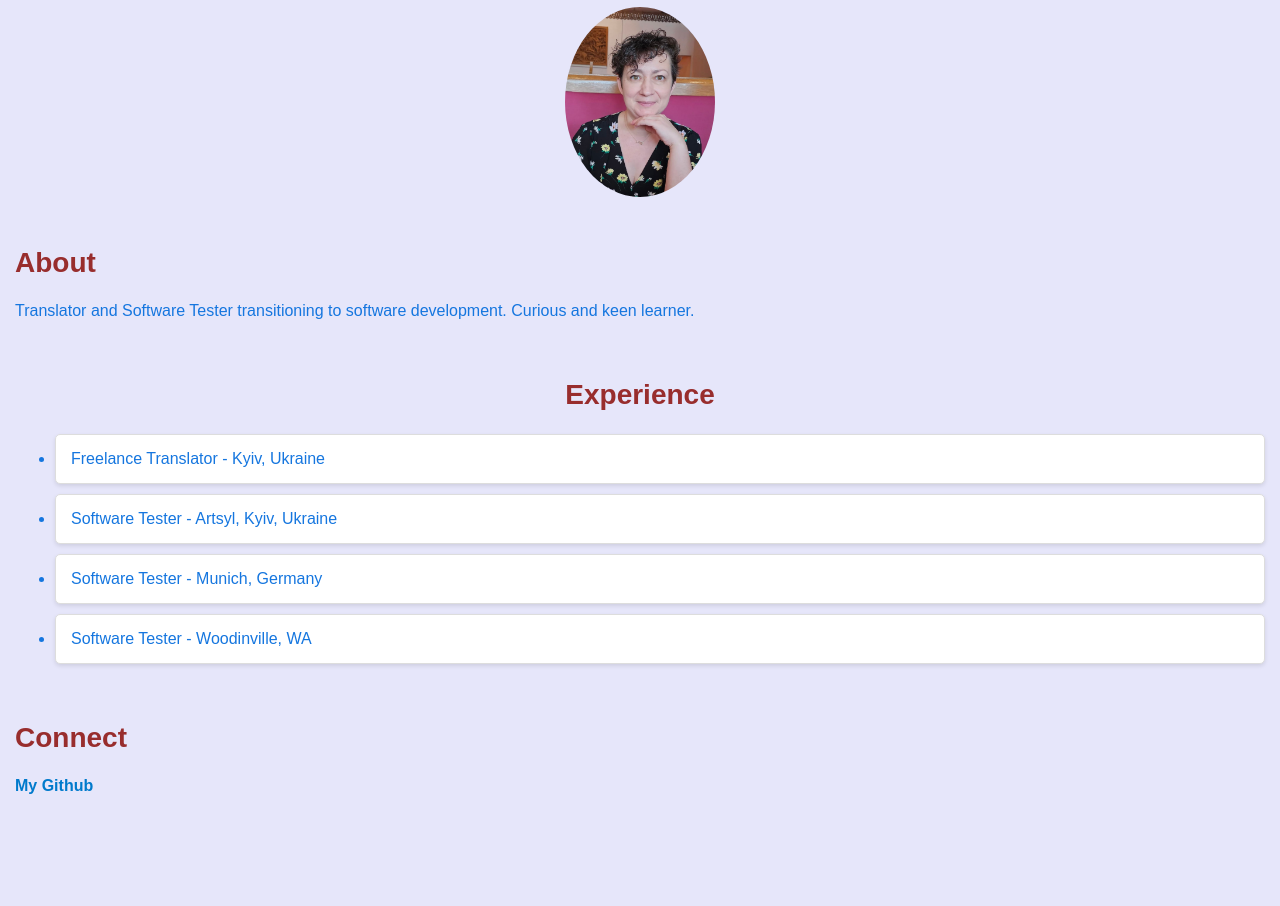
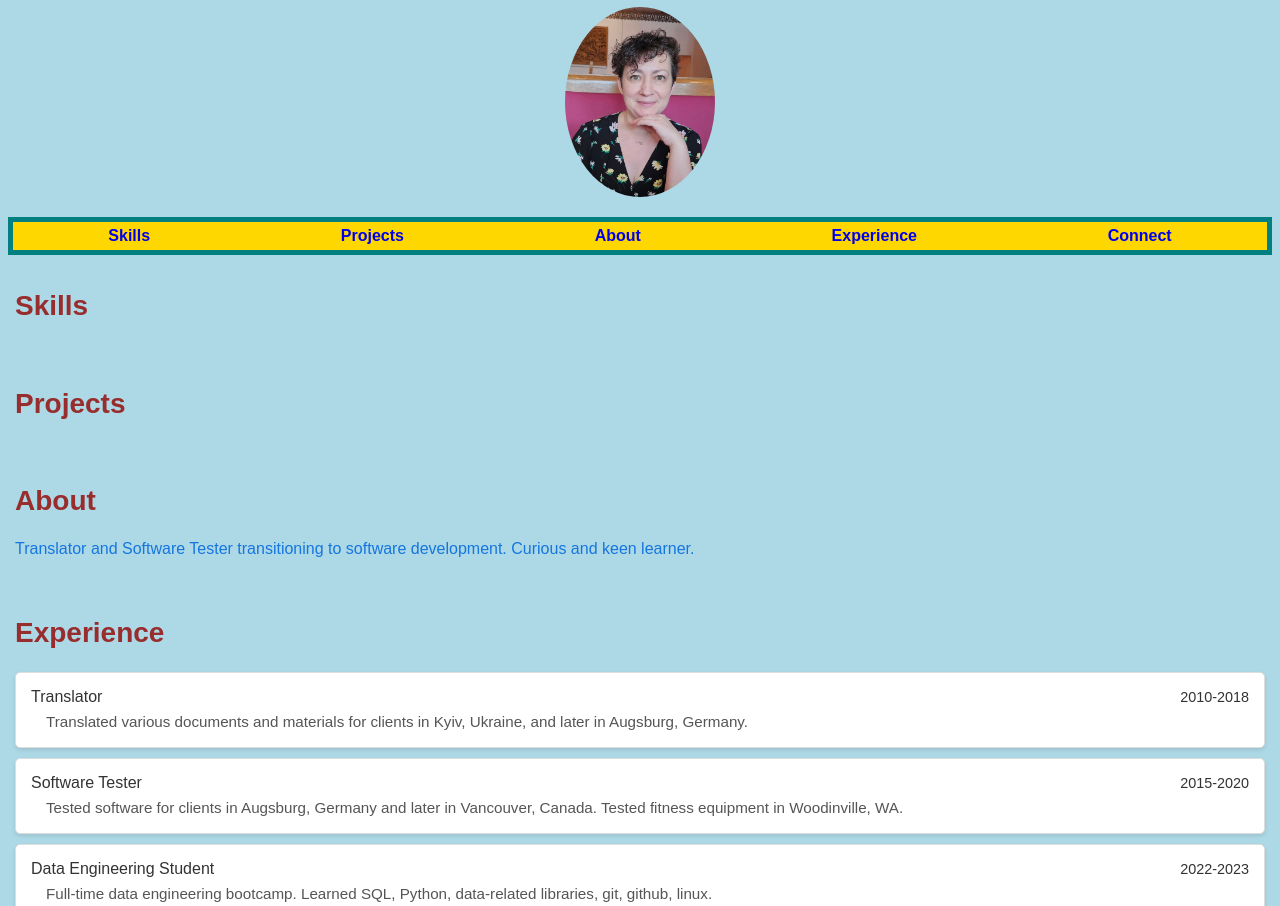
Before and after one commit to Dududuka/larysa-p-io, a plain HTML site: page index.html in a window 1280 px wide. Shown: the part 73-979 px from the top of the page. Before the commit the page ends 883 px from the top, so only its background shows below. Drawn offline with Linux system fonts and the light colour scheme.

Commit message:
formatted styles added

```diff
--- a/css/index.css
+++ b/css/index.css
@@ -1,5 +1,5 @@
 body {
-    background-color:lavender;
+    background-color:lightblue;
     color:#1576df;
     font-family: 'Arial', sans-serif;
 }
@@ -7,9 +7,6 @@ body {
 section {
     margin: 5px 0;
     padding: 7px;
-}
-.center-aligned {
-    text-align: center;
 }
 
 h1, h2{
@@ -26,7 +23,6 @@ h2 {
 
 .name-header {
     font-size: 2em;
-    font-weight: bold;
     color: #007acc;
     text-transform: uppercase;
     letter-spacing: 2px;
@@ -49,7 +45,36 @@ h2 {
     box-shadow: 0 2px 4px rgba(0, 0, 0, 0.1);
 }
 
+.experience-header {
+    display: flex;
+    justify-content: space-between;
+    align-items: center;
+    margin-bottom: 5px;
+    color: #333;
+}
+
+.job-title {
+    flex: 1;
+    text-align: left;
+}
+
+.job-dates {
+    flex: 1;
+    text-align: right;
+    color: #333;
+    font-size: 0.9em;
+}
+
+.job-description {
+    margin-top: 5px;
+    font-size: 0.95em;
+    color: #555;
+    padding-left: 15px;
+    line-height: 1.4em;
+}
+
 .connect-link {
+    margin: 5px 0;
     color: #007acc;
     text-decoration: none;
     font-weight: bold;
@@ -58,3 +83,43 @@ h2 {
 .connect-link:hover {
     text-decoration: underline;
 }
+
+.container {
+    border: 5px solid teal;
+    display: flex;
+    justify-content: space-around;
+    align-items: center;
+    width: 100%;
+    margin: 0;
+    padding: 0;
+    box-sizing: border-box;
+}
+
+.menuItem {
+    flex-grow: 1;
+    text-align: center;
+    display: flex;
+    align-items: center;
+    justify-content: center;
+    padding: 5px;
+    background-color: gold;
+    color: teal;
+    font-weight: bold;
+    box-sizing: border-box;
+}
+
+.menuItem a {
+    text-decoration: none;
+}
+
+.menuItem a:hover {
+    color: black;
+    text-decoration: underline;
+}
+
+#Connect {
+    display: flex;
+    justify-content: center;
+    align-items: center;
+    flex-direction: column;
+}
--- a/index.html
+++ b/index.html
@@ -7,18 +7,53 @@
     <body>
         <h1 class="name-header">Larysa Plostak</h1>
         <img src="larysa.jpg" alt="Larysa" class="profile-picture">
+        <nav class="container">
+            <div class="menuItem"><a href="#Skills">Skills</a></div>
+            <div class="menuItem"><a href="#Projects">Projects</a></div>
+            <div class="menuItem"><a href="#About">About</a></div>
+            <div class="menuItem"><a href="#Experience">Experience</a></div>
+            <div class="menuItem"><a href="#Connect">Connect</a></div>
+        </nav>
+        <section id = "Skills">
+            <h2>Skills</h2>
+        </section>
+        <section id = "Projects">
+            <h2>Projects</h2>
+        </section>
         <section id = "About">
             <h2>About</h2>
             <p>Translator and Software Tester transitioning to software development. Curious and keen learner.</p>
         </section>
         <section id = "Experience">
-            <h2 class="center-aligned">Experience</h2>
-            <ul>
-                <li class="experience-item">Freelance Translator - Kyiv, Ukraine</li>
-                <li class="experience-item">Software Tester - Artsyl, Kyiv, Ukraine</li>
-                <li class="experience-item">Software Tester - Munich, Germany</li>
-                <li class="experience-item">Software Tester - Woodinville, WA</li>
-            </ul>
+            <h2>Experience</h2>
+            <div class="experience-item">
+                <div class="experience-header">
+                    <div class="job-title">Translator</div>
+                    <div class="job-dates">2010-2018</div>
+                </div>
+                <div class="job-description">
+                    Translated various documents and materials for clients in Kyiv, Ukraine, and later in Augsburg, Germany.
+                </div>
+            </div>
+            <div class="experience-item">
+                <div class="experience-header">
+                    <div class="job-title">Software Tester</div>
+                    <div class="job-dates">2015-2020</div>
+                </div>
+                <div class="job-description">
+                    Tested software for clients in Augsburg, Germany and later in Vancouver, Canada. Tested fitness equipment in Woodinville, WA.
+                </div>
+            </div>
+
+            <div class="experience-item">
+                <div class="experience-header">
+                    <div class="job-title">Data Engineering Student</div>
+                    <div class="job-dates">2022-2023</div>
+                </div>
+                <div class="job-description">
+                    Full-time data engineering bootcamp. Learned SQL, Python, data-related libraries, git, github, linux.
+                </div>
+            </div>
         </section>
         <section id = "Connect">
             <h2>Connect</h2>
```
